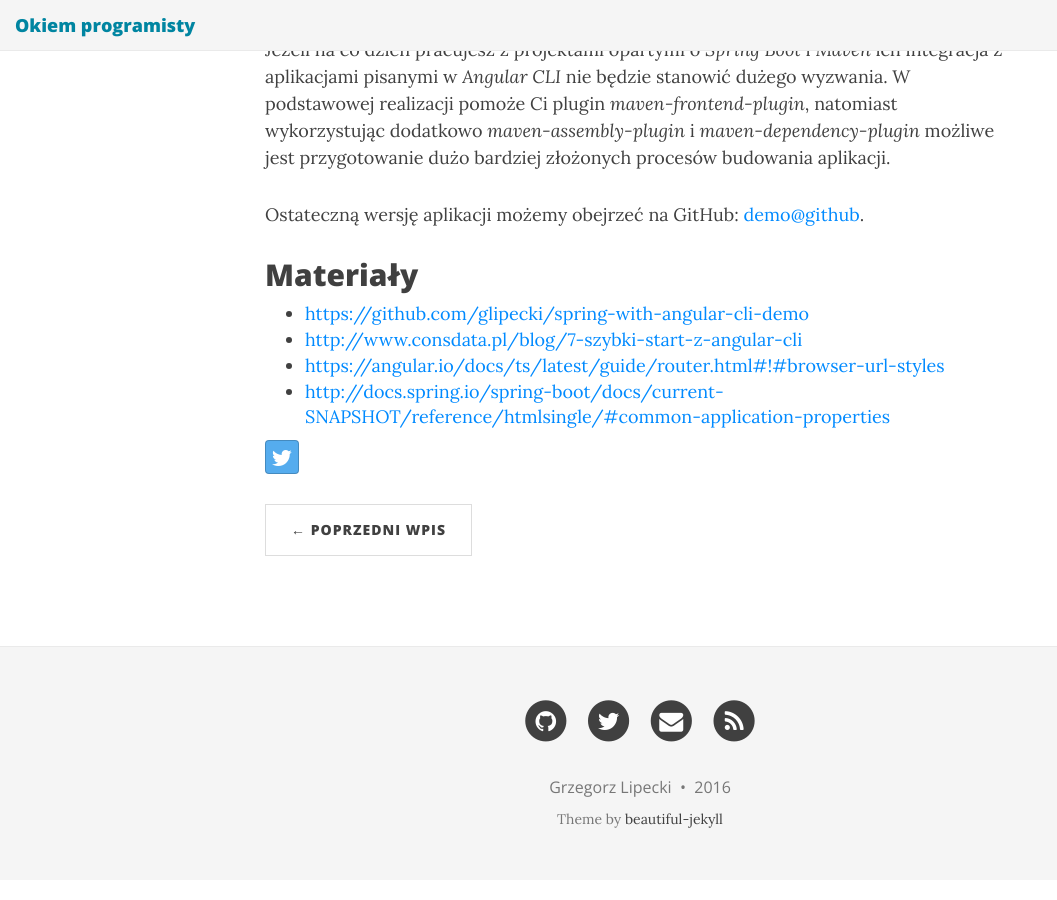
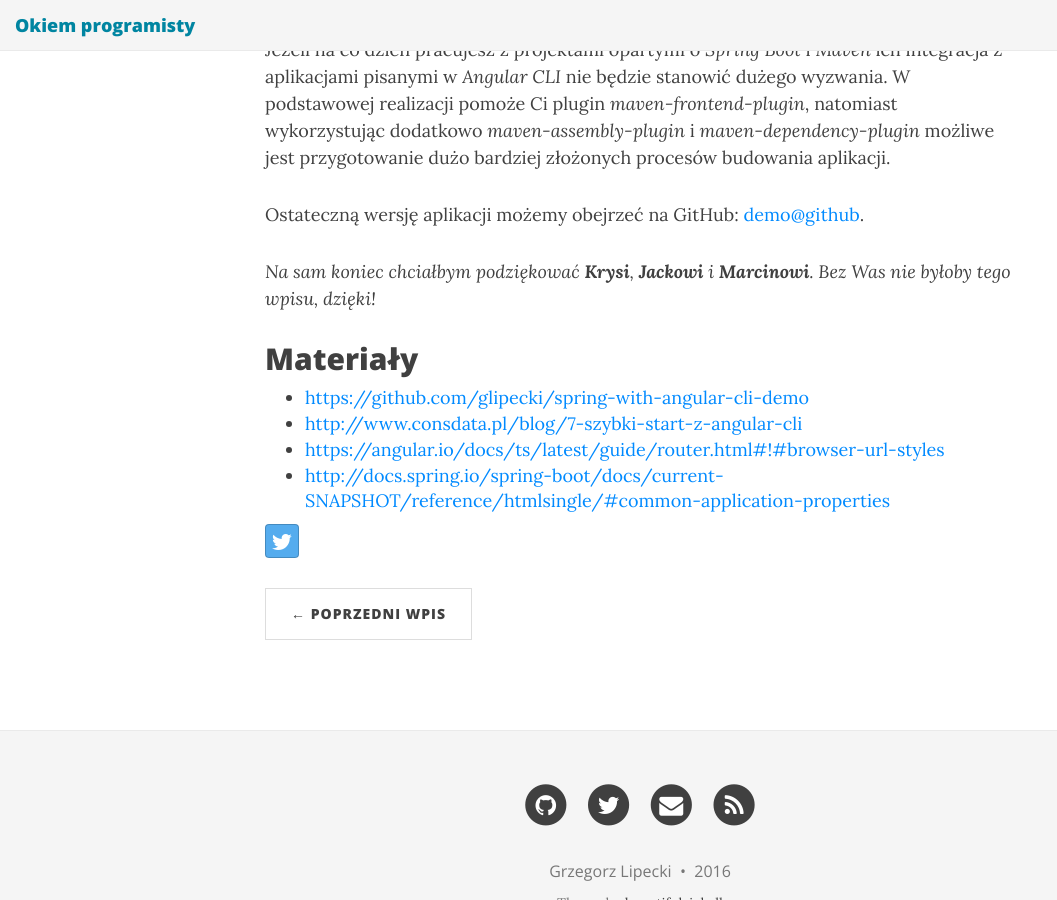
Before and after one commit to glipecki/glipecki.github.io, a Jekyll site: the page built from _posts/2016-12-07-budowanie-aplikacji-angular-cli-spring-boot.md, in a window 1280 px wide and 900 px high, scrolled down 15700 px. Shown: the whole window, without its empty margins (0-1057 px from the left). Built offline with Jekyll 4.4.1, drawn with Linux system fonts in a browser that asks for light colours; nearby versions of some CDN libraries; comment, search, counter and statistics services are not loaded.

Commit message:
Update 2016-12-07-budowanie-aplikacji-angular-cli-spring-boot.md

```diff
--- a/_posts/2016-12-07-budowanie-aplikacji-angular-cli-spring-boot.md
+++ b/_posts/2016-12-07-budowanie-aplikacji-angular-cli-spring-boot.md
@@ -533,6 +533,8 @@ Jeżeli na co dzień pracujesz z projektami opartymi o _Spring Boot_ i _Maven_ i
 
 Ostateczną wersję aplikacji możemy obejrzeć na GitHub: [demo@github](https://github.com/glipecki/spring-with-angular-cli-demo).
 
+_Na sam koniec chciałbym podziękować **Krysi**, **Jackowi** i **Marcinowi**. Bez Was nie byłoby tego wpisu, dzięki!_
+
 ## Materiały
 - [https://github.com/glipecki/spring-with-angular-cli-demo](https://github.com/glipecki/spring-with-angular-cli-demo)
 - [http://www.consdata.pl/blog/7-szybki-start-z-angular-cli](http://www.consdata.pl/blog/7-szybki-start-z-angular-cli)
```
